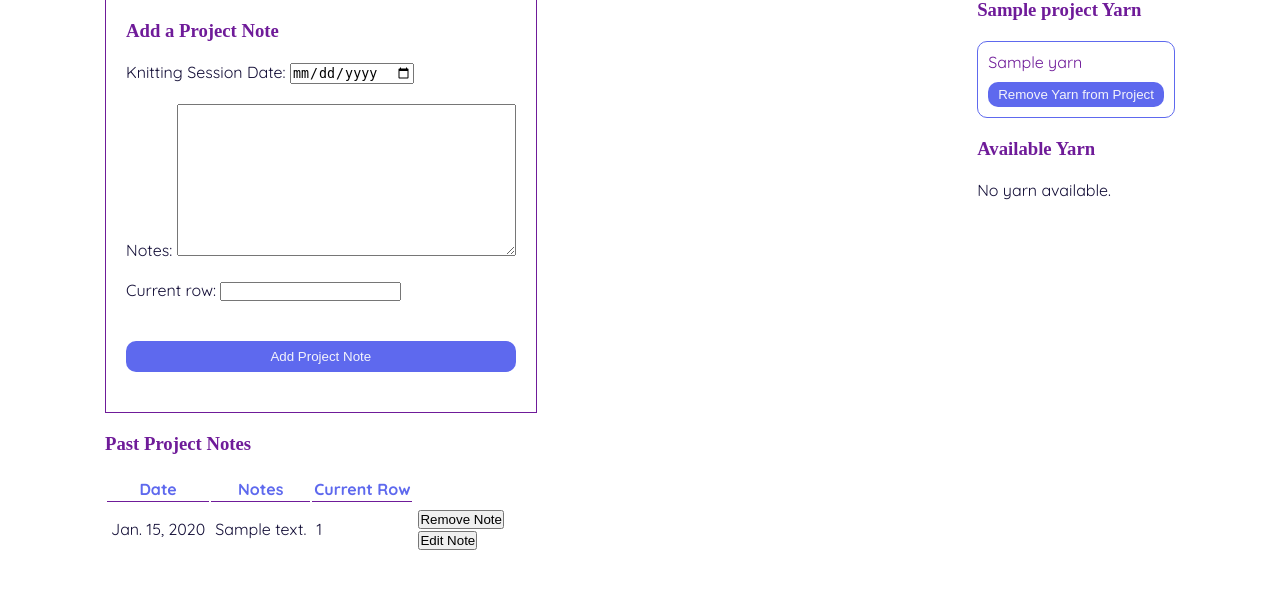
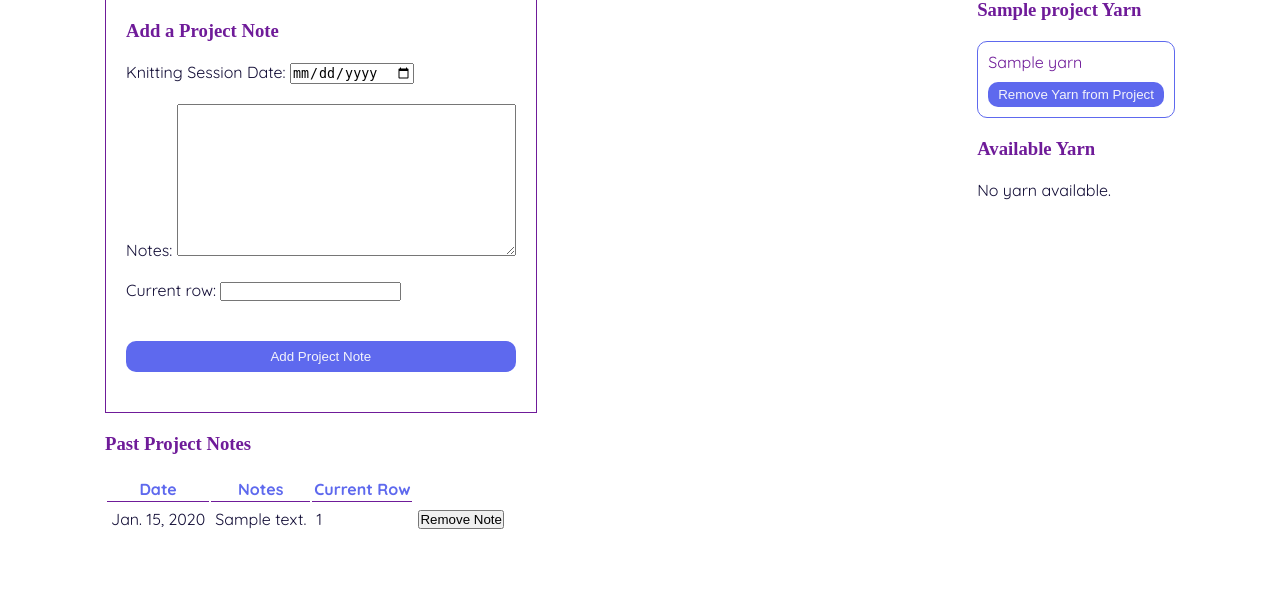
Before and after one commit to erlopez11/django-crud-app-lab, a Django app: page /projects/1 in a window 1280 px wide. Shown: the part 355-971 px from the top of the page. After the commit the page ends 884 px from the top, so only its background shows below. Run offline with Django 5.2, Linux system fonts and the light colour scheme; a user stored in the database is signed in; tables that the repository leaves empty hold one stand-in row (values such as "Sample post"); some web fonts are replaced.

Commit message:
wip: delete notes

```diff
--- a/main_app/templates/projects/detail.html
+++ b/main_app/templates/projects/detail.html
@@ -54,13 +54,9 @@
                         <td>{{note.notes}}</td>
                         <td>{{note.current_row}}</td>
                         <td>
-                            <form action="{% url "remove-note" note.id %}" method="post">
+                            <form action="{% url "remove-note" project.id note.id %}" method="post">
                                 {% csrf_token %}
                                 <button type="submit">Remove Note</button>
-                            </form>
-                            <form action="" {% url "update-note" note.id %} method="post">
-                                {% csrf_token %}
-                                <button type="submit">Edit Note</button>
                             </form>
                         </td>
                     </tr>
--- a/main_app/urls.py
+++ b/main_app/urls.py
@@ -10,6 +10,7 @@ urlpatterns = [
     path('projects/<int:pk>/update/', views.ProjectUpdate.as_view(), name='project-update'),
     path('projects/<int:pk>/delete/', views.ProjectDelete.as_view(), name='project-delete'),
     path('projects/<int:project_id>/add-note/', views.add_note, name='add-note'),
+    path('projects/<int:project_id>/remove-note/<int:note_id>', views.remove_note, name='remove-note'),
     path('yarn/create', views.YarnCreate.as_view(), name='yarn-create'),
     path('yarn/<int:pk>/', views.YarnDetail.as_view(), name='yarn-detail'),
     path('yarn/', views.YarnList.as_view(), name='yarn-index'),
--- a/main_app/views.py
+++ b/main_app/views.py
@@ -1,5 +1,5 @@
 from django import forms
-from django.shortcuts import render, redirect
+from django.shortcuts import render, redirect, get_object_or_404
 from django.views.generic.edit import CreateView, UpdateView, DeleteView
 from django.views.generic import ListView, DetailView
 from django.contrib.auth import login
@@ -7,7 +7,7 @@ from django.contrib.auth.forms import UserCreationForm
 from django.contrib.auth.decorators import login_required
 from django.contrib.auth.mixins import LoginRequiredMixin
 from django.contrib.auth.views import LoginView
-from .models import Project, Yarn
+from .models import Project, Yarn, Note
 from .forms import ProjectForm, NoteForm
 
 class Home(LoginView):
@@ -58,6 +58,13 @@ def add_note(request, project_id):
     return redirect('project-detail', project_id)
 
 @login_required
+def remove_note(request, project_id, note_id):
+    note = get_object_or_404(Note, id=note_id)
+    if request.method == 'POST':
+        note.delete()
+        return redirect('project-detail', project_id=project_id)
+
+@login_required
 def associate_yarn(request, project_id, yarn_id):
     Project.objects.get(id=project_id).yarn.add(yarn_id)
     return redirect('project-detail', project_id=project_id)
@@ -65,7 +72,7 @@ def associate_yarn(request, project_id, yarn_id):
 @login_required
 def remove_yarn(request, project_id, yarn_id):
     Project.objects.get(id=project_id).yarn.remove(yarn_id)
-    return redirect('project-detail', project_id= project_id)
+    return redirect('project-detail', project_id)
 
 class ProjectCreate(LoginRequiredMixin, CreateView):
     form_class = ProjectForm
@@ -74,8 +81,6 @@ class ProjectCreate(LoginRequiredMixin, CreateView):
     def form_valid(self, form):
         form.instance.user = self.request.user
         return super().form_valid(form)
-
-
 
 class ProjectUpdate(LoginRequiredMixin, UpdateView):
     form_class = ProjectForm
```
